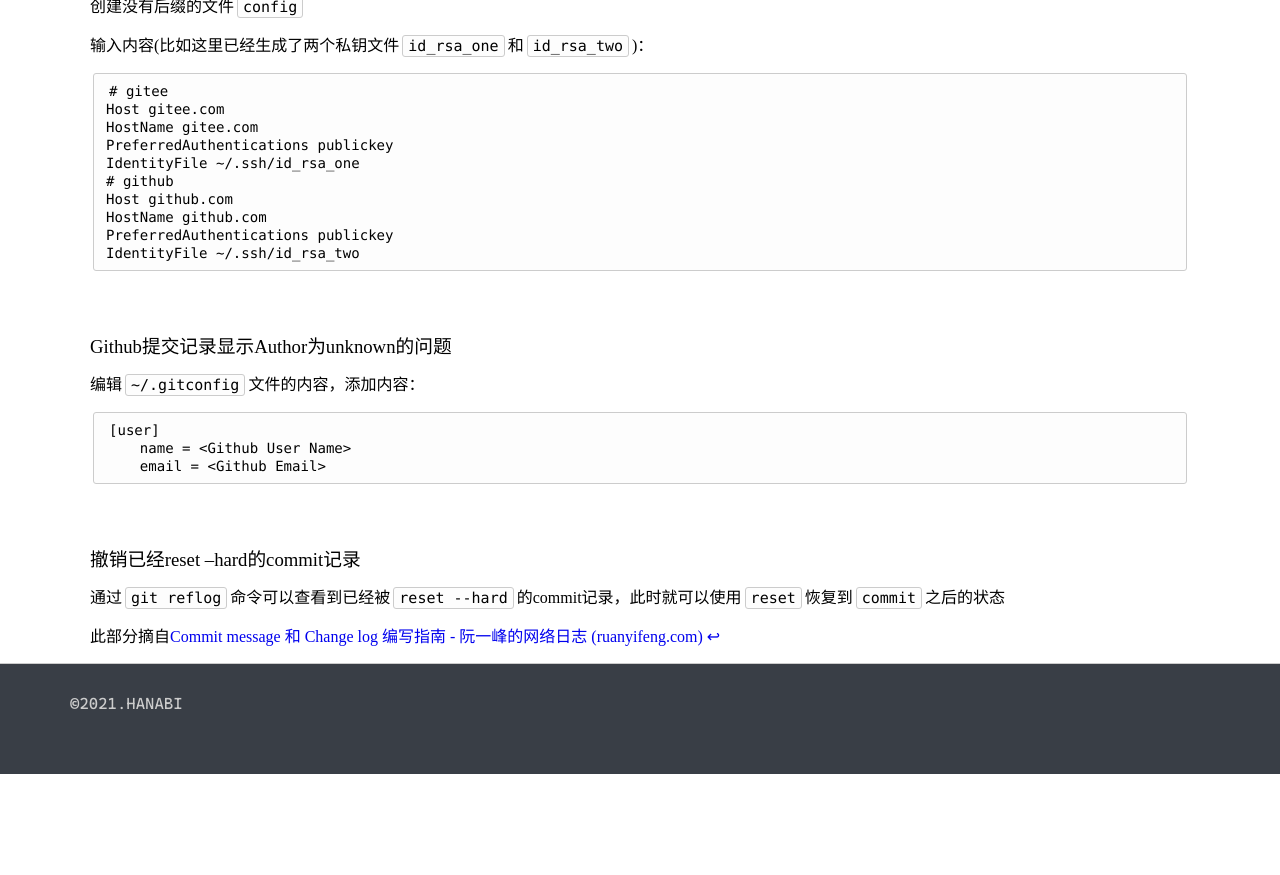
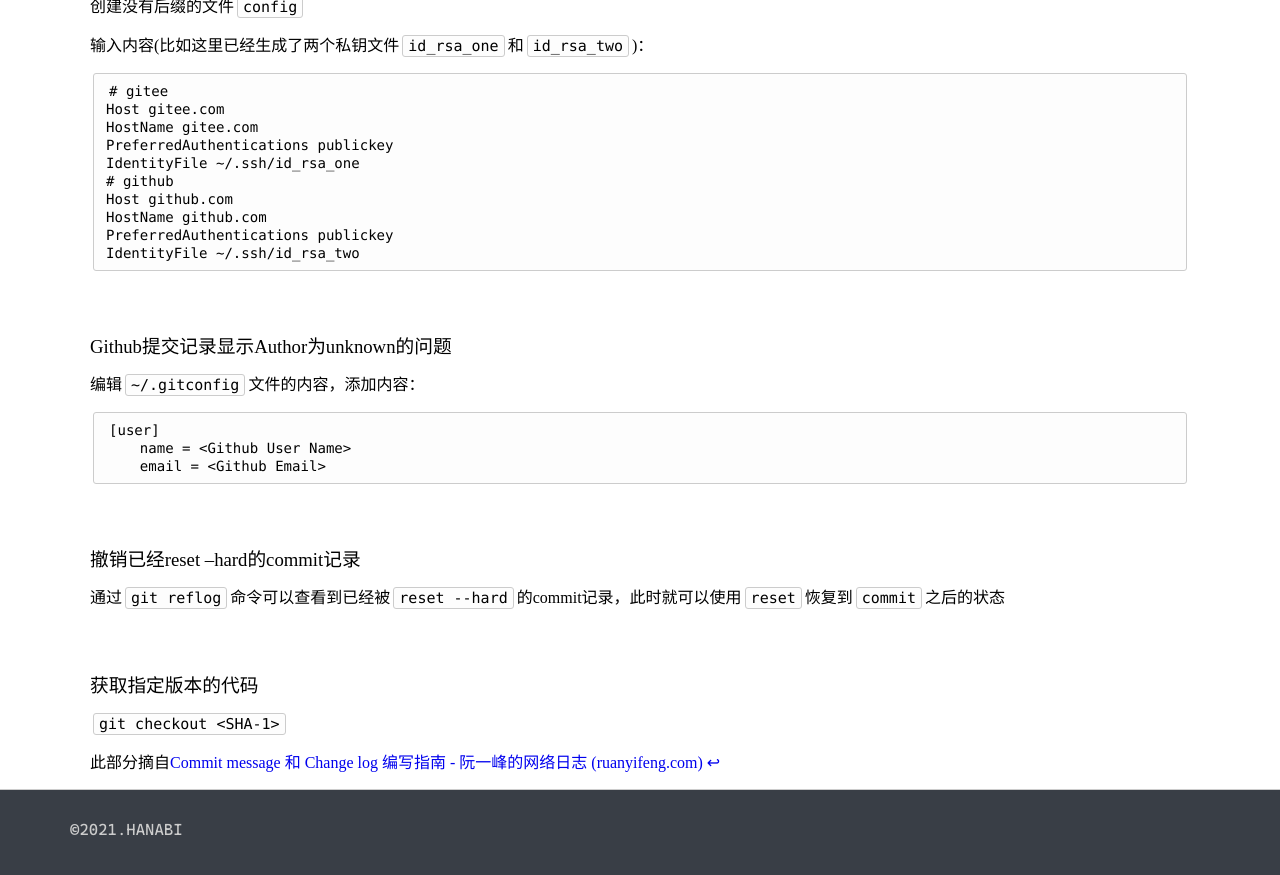
Before and after one commit to KamenRiderKuuga/kamenriderkuuga.github.io, a Jekyll site: the page built from _posts/2020-12-14-Git-1.md, in a window 1280 px wide and 900 px high, scrolled down 7898 px. Shown: the top 875 px of the window. Built offline with Jekyll 4.4.1, drawn with Linux system fonts in a browser that asks for light colours; before the commit the page ends 8672 px from its top, so only the background shows below that.

Commit message:
doc: note for git

```diff
--- a/_posts/2020-12-14-Git-1.md
+++ b/_posts/2020-12-14-Git-1.md
@@ -435,4 +435,8 @@ IdentityFile ~/.ssh/id_rsa_two
 
 通过`git reflog`命令可以查看到已经被`reset --hard`的commit记录，此时就可以使用`reset`恢复到`commit`之后的状态
 
+### 获取指定版本的代码
+
+`git checkout <SHA-1>`
+
 [^1]:此部分摘自[Commit message 和 Change log 编写指南 - 阮一峰的网络日志 (ruanyifeng.com)](https://www.ruanyifeng.com/blog/2016/01/commit_message_change_log.html)
```
